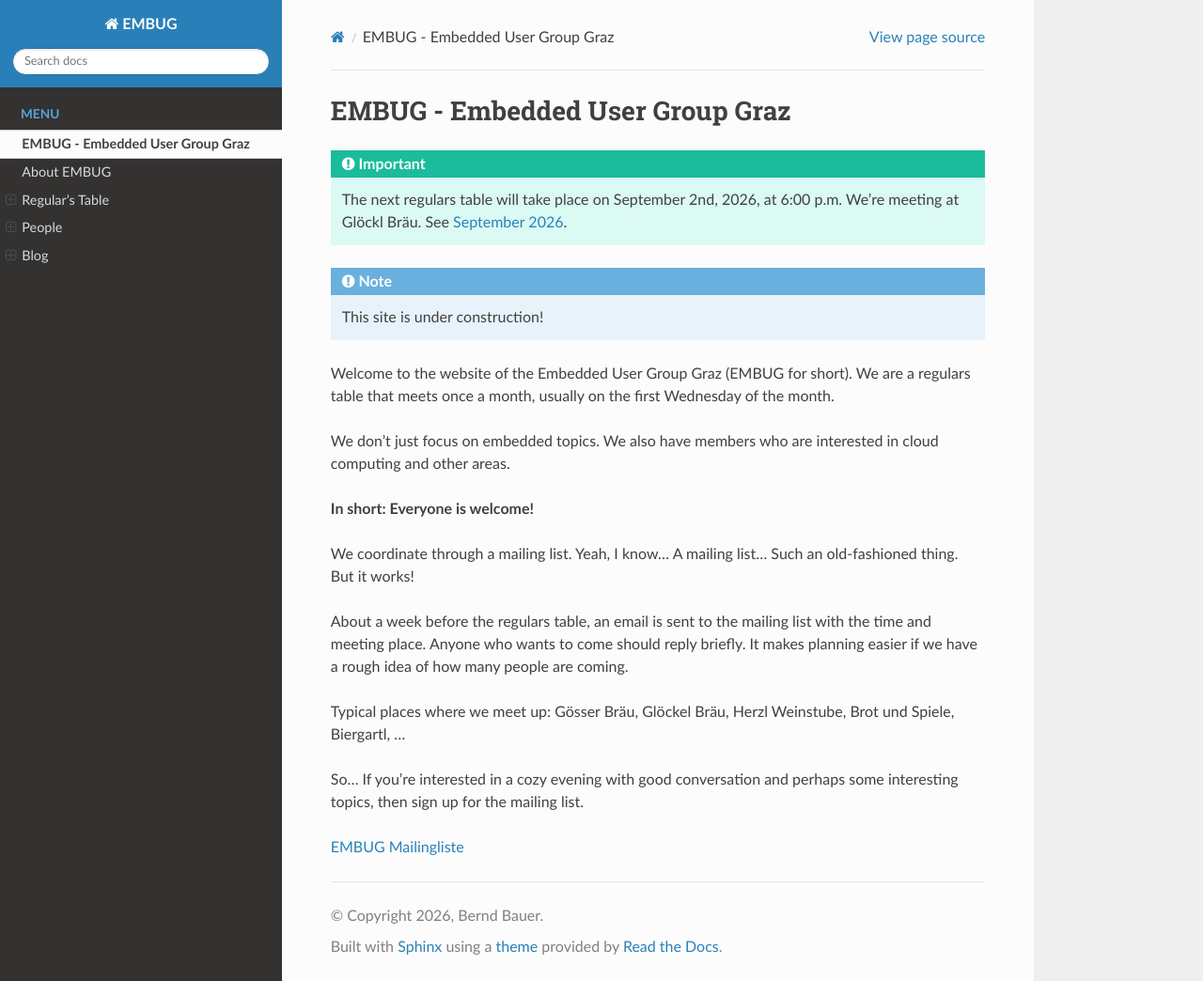
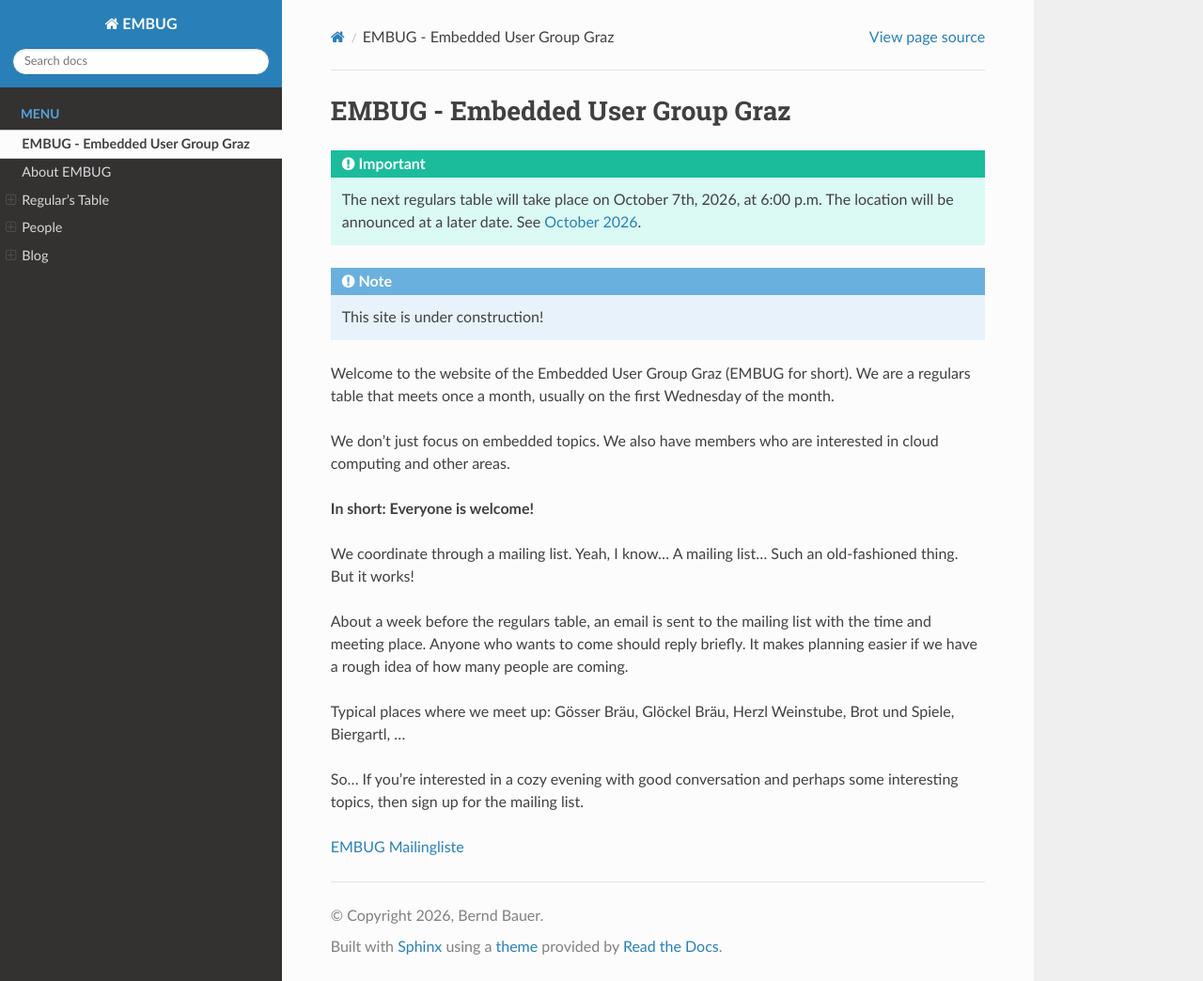
Before and after one commit to embug-org/website, a Sphinx documentation site: the page built from source/index.rst, in a window 1280 px wide and 1044 px high. Shown: the whole window at 94% size. Built offline with Sphinx 7.4.7 and the Read the Docs theme 3.1.0, drawn with Linux system fonts in a browser that asks for light colours.

Commit message:
RT October 26: Added page and updated index

```diff
--- a/source/index.rst
+++ b/source/index.rst
@@ -13,9 +13,9 @@ EMBUG - Embedded User Group Graz
    /blog/index
 
 .. important::
-   The next regulars table will take place on September 2nd, 2026, at 6:00 p.m.
-   We're meeting at Glöckl Bräu.
-   See :doc:`September 2026 <regulars_table/2026/09_september>`.
+   The next regulars table will take place on October 7th, 2026, at 6:00 p.m.
+   The location will be announced at a later date.
+   See :doc:`October 2026 <regulars_table/2026/10_october>`.
 
 .. note::
    This site is under construction!
--- /dev/null
+++ b/source/regulars_table/2026/10_october.rst
@@ -0,0 +1,5 @@
+October 2026
+============
+
+The next regulars table will take place on October 7th, 2026, at 6:00 p.m.
+The location will be announced at a later date.
--- a/source/regulars_table/2026/index.rst
+++ b/source/regulars_table/2026/index.rst
@@ -9,3 +9,4 @@
    /regulars_table/2026/07_july
    /regulars_table/2026/08_august
    /regulars_table/2026/09_september
+   /regulars_table/2026/10_october
--- a/source/regulars_table/index.rst
+++ b/source/regulars_table/index.rst
@@ -3,5 +3,5 @@ Regular's Table
 
 .. toctree::
 
-   Next Regulars Table </regulars_table/2026/09_september>
+   Next Regulars Table </regulars_table/2026/10_october>
    /regulars_table/2026/index
```
